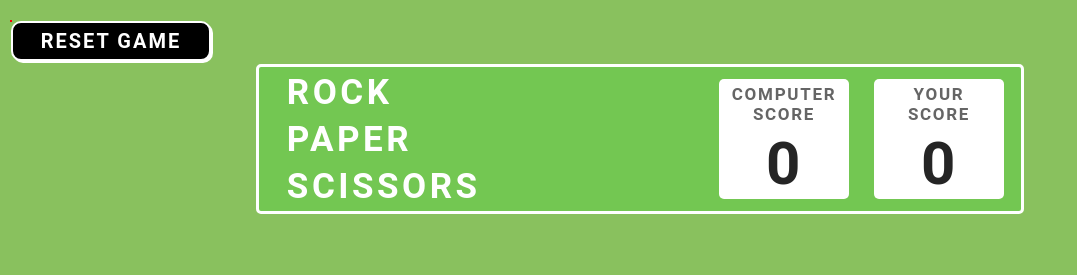
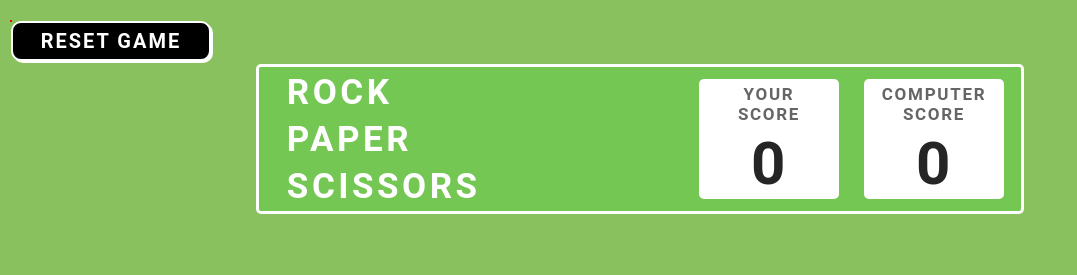
Before and after one commit to MrDBC/rock-paper-scissors, a plain HTML site: page index.html in a window 1280 px wide. Shown: the top 275 px of the page, without its empty margins (0-1077 px from the left). Drawn offline with Linux system fonts and the light colour scheme.

Commit message:
pc & user scores wrongly exchanged- updated

```diff
--- a/index.html
+++ b/index.html
@@ -23,16 +23,17 @@
                 <p>SCISSORS</p>
             </div>
             <div class="score-container">
+                <div class="score user">
+                    <p>YOUR</p>
+                    <p>SCORE</p>
+                    <p id="user-score" class=" score-no"></p>
+                </div>
                 <div class="score computer">
                     <p>COMPUTER</p>
                     <p>SCORE</p>
-                    <p id="user-score" class=" score-no"></p>
-                </div>
-                <div class="score user">
-                    <p>YOUR</p>
-                    <p>SCORE</p>
                     <p id="pc-score" class=" score-no"></p>
                 </div>
+
             </div>
         </div>
 
--- a/styles.css
+++ b/styles.css
@@ -100,7 +100,7 @@ body{
 .score{
     /* margin: auto; */
     margin: 0 40px;
-    width: 130px;
+    width: 140px;
     height: 120px;
     font-weight: 600;
     font-size: 17px;
@@ -120,7 +120,7 @@ body{
     border-radius: 5px;
     box-sizing: border-box;
 }
-.computer{
+.user{
     margin-right: 20px;
 }
 .score-no{
```
